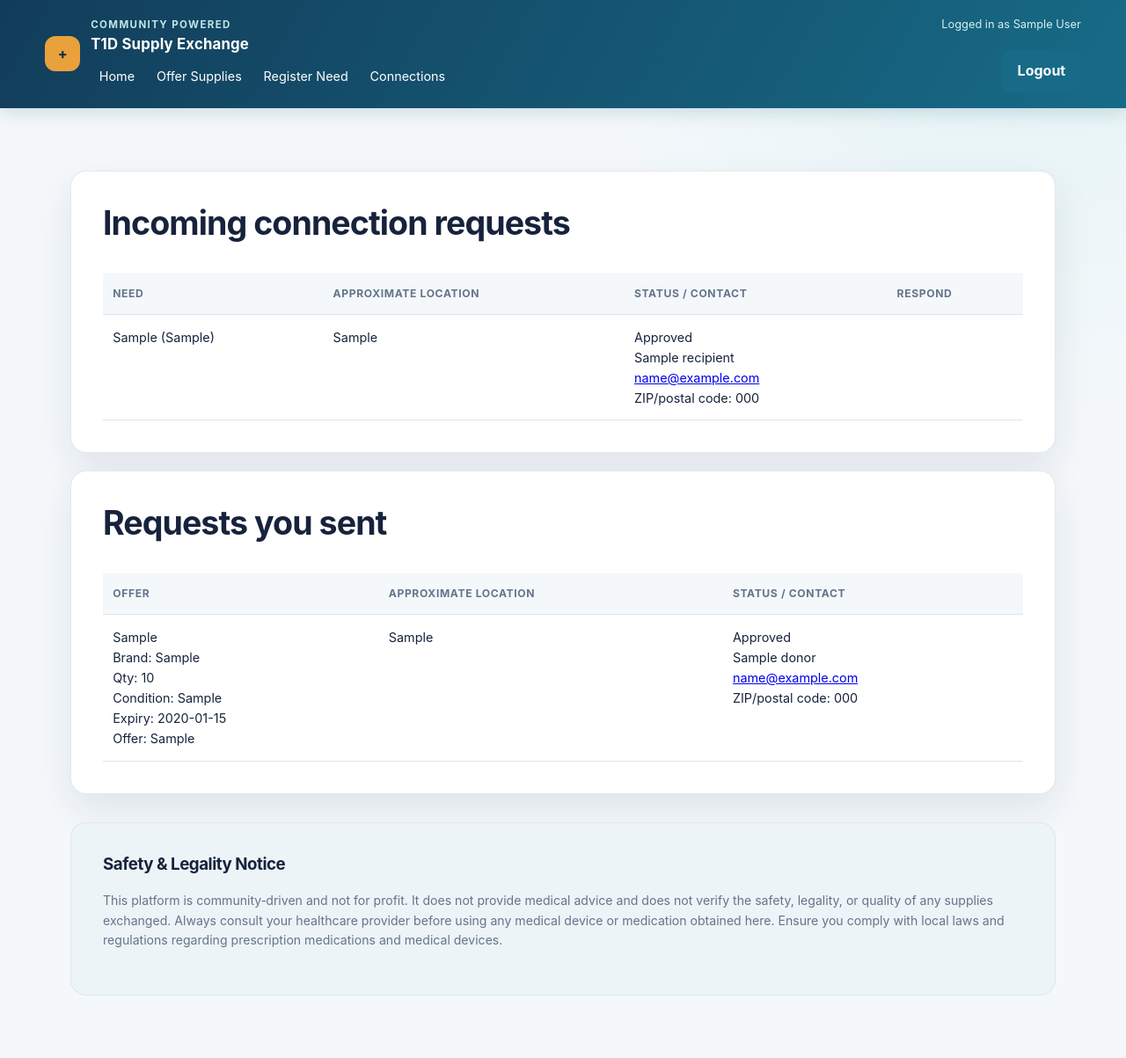
After one commit to ArcadisDollSri/t1d_supplies_exchange, a Flask app: page /connections in a window 1280 px wide. The commit adds this page. Shown: the whole page at 88% size. Run offline with Flask 3, Linux system fonts and the light colour scheme; the visitor is signed in with stand-in values (Sample User, id 1); tables that the repository leaves empty hold one stand-in row (values such as "Sample post"); some libraries are stand-ins or nearby versions.

Commit message:
Add private supply connection workflow
Co-authored-by: Copilot App <223556219+Copilot@users.noreply.github.com>

```diff
--- a/app.py
+++ b/app.py
@@ -1,18 +1,22 @@
-import math
 import os
 from flask import Flask, render_template, request, redirect, url_for, session, flash
 from flask_wtf.csrf import CSRFProtect
 from sqlalchemy import (
+    CheckConstraint,
     Column,
-    Float,
+    DateTime,
     ForeignKey,
     Integer,
     MetaData,
     String,
     Table,
+    UniqueConstraint,
+    case,
     create_engine,
+    func,
     insert,
     select,
+    update,
 )
 from sqlalchemy.exc import IntegrityError
 from werkzeug.security import generate_password_hash, check_password_hash
@@ -63,8 +67,6 @@ donors = Table(
     Column("email", String, nullable=False),
     Column("city", String),
     Column("zip_code", String),
-    Column("latitude", Float),
-    Column("longitude", Float),
     Column("supply_type", String, nullable=False, index=True),
     Column("brand", String),
     Column("quantity", Integer),
@@ -83,11 +85,24 @@ recipients = Table(
     Column("email", String, nullable=False),
     Column("city", String),
     Column("zip_code", String),
-    Column("latitude", Float),
-    Column("longitude", Float),
     Column("supply_type", String, nullable=False),
     Column("urgency", String),
     Column("notes", String),
+)
+
+connection_requests = Table(
+    "connection_requests",
+    metadata,
+    Column("id", Integer, primary_key=True),
+    Column("donor_id", Integer, ForeignKey("donors.id"), nullable=False),
+    Column("recipient_id", Integer, ForeignKey("recipients.id"), nullable=False),
+    Column("status", String, nullable=False),
+    Column("created_at", DateTime(timezone=True), server_default=func.now(), nullable=False),
+    CheckConstraint(
+        "status IN ('pending', 'approved', 'declined')",
+        name="connection_requests_status_check",
+    ),
+    UniqueConstraint("donor_id", "recipient_id", name="connection_requests_pair_unique"),
 )
 
 
@@ -187,10 +202,9 @@ def donor():
     if request.method == "POST":
         name = request.form.get("name")
         email = request.form.get("email")
-        city = request.form.get("city")
+        city = request.form.get("city", "").strip() or None
         zip_code = request.form.get("zip_code")
-        latitude = request.form.get("latitude")
-        longitude = request.form.get("longitude")
+        zip_code = zip_code.strip() if zip_code else None
         supply_type = request.form.get("supply_type")
         brand = request.form.get("brand")
         quantity = int(request.form.get("quantity") or 0)
@@ -199,8 +213,9 @@ def donor():
         offer_type = request.form.get("offer_type")
         notes = request.form.get("notes")
 
-        latitude = float(latitude) if latitude else None
-        longitude = float(longitude) if longitude else None
+        if not city and not zip_code:
+            flash("Enter a city or area, or a ZIP/postal code.", "error")
+            return redirect(url_for("donor"))
 
         with engine.begin() as conn:
             conn.execute(
@@ -210,8 +225,6 @@ def donor():
                     email=email,
                     city=city,
                     zip_code=zip_code,
-                    latitude=latitude,
-                    longitude=longitude,
                     supply_type=supply_type,
                     brand=brand,
                     quantity=quantity,
@@ -238,104 +251,323 @@ def recipient():
     if request.method == "POST":
         name = request.form.get("name")
         email = request.form.get("email")
-        city = request.form.get("city")
+        city = request.form.get("city", "").strip() or None
         zip_code = request.form.get("zip_code")
-        latitude = request.form.get("latitude")
-        longitude = request.form.get("longitude")
+        zip_code = zip_code.strip() if zip_code else None
         supply_type = request.form.get("supply_type")
         urgency = request.form.get("urgency")
         notes = request.form.get("notes")
 
-        latitude = float(latitude) if latitude else None
-        longitude = float(longitude) if longitude else None
+        if not city and not zip_code:
+            flash("Enter a city or area, or a ZIP/postal code.", "error")
+            return redirect(url_for("recipient"))
 
         with engine.begin() as conn:
-            conn.execute(
+            result = conn.execute(
                 insert(recipients).values(
                     user_id=user["id"],
                     name=name,
                     email=email,
                     city=city,
                     zip_code=zip_code,
-                    latitude=latitude,
-                    longitude=longitude,
                     supply_type=supply_type,
                     urgency=urgency,
                     notes=notes,
                 )
             )
+            recipient_id = result.inserted_primary_key[0]
 
-        return redirect(url_for("matches",
-                                supply_type=supply_type,
-                                city=city,
-                                zip_code=zip_code,
-                                latitude=latitude,
-                                longitude=longitude))
+        return redirect(url_for("matches", recipient_id=recipient_id))
 
     return render_template("recipient_form.html", user=user)
 
 
 # ---------- Matching logic ----------
 
-def haversine(lat1, lon1, lat2, lon2):
-    # Returns distance in kilometers
-    R = 6371.0
-    phi1 = math.radians(lat1)
-    phi2 = math.radians(lat2)
-    dphi = math.radians(lat2 - lat1)
-    dlambda = math.radians(lon2 - lon1)
-
-    a = math.sin(dphi / 2) ** 2 + math.cos(phi1) * math.cos(phi2) * math.sin(dlambda / 2) ** 2
-    c = 2 * math.atan2(math.sqrt(a), math.sqrt(1 - a))
-    return R * c
-
-
-def find_matches(supply_type, city, zip_code, latitude, longitude):
+def find_matches(supply_type, city, zip_code, user_id):
     with engine.connect() as conn:
         matching_donors = conn.execute(
-            select(donors).where(donors.c.supply_type == supply_type)
+            select(
+                donors.c.id,
+                donors.c.city,
+                donors.c.zip_code,
+                donors.c.supply_type,
+                donors.c.brand,
+                donors.c.quantity,
+                donors.c.condition,
+                donors.c.expiry_date,
+                donors.c.offer_type,
+            ).where(
+                donors.c.supply_type == supply_type,
+                donors.c.user_id != user_id,
+            )
         ).mappings().all()
 
-    def score(d):
-        s = 0
-        # Text-based proximity
-        if zip_code and d["zip_code"] and zip_code.strip() == d["zip_code"].strip():
-            s += 2
-        if city and d["city"] and city.strip().lower() == d["city"].strip().lower():
-            s += 1
-        # Geo distance (if both sides have lat/long)
-        if latitude is not None and longitude is not None and d["latitude"] is not None and d["longitude"] is not None:
-            dist_km = haversine(latitude, longitude, d["latitude"], d["longitude"])
-            # Invert distance into score (closer = higher)
-            s += max(0, 10 - dist_km)  # simple heuristic: within ~10km gets positive boost
-        return s
+    def location_rank(donor):
+        same_city = bool(city and donor["city"]) and (
+            city.strip().casefold() == donor["city"].strip().casefold()
+        )
+        same_zip = bool(zip_code and donor["zip_code"]) and (
+            "".join(ch for ch in zip_code.upper() if ch.isalnum())
+            == "".join(ch for ch in donor["zip_code"].upper() if ch.isalnum())
+        ) and (not city or not donor["city"] or same_city)
+        return (same_zip, same_city)
 
-    donors_sorted = sorted(matching_donors, key=score, reverse=True)
-    return donors_sorted
+    sorted_donors = sorted(matching_donors, key=location_rank, reverse=True)
+    return [
+        {
+            "id": donor["id"],
+            "city": donor["city"],
+            "supply_type": donor["supply_type"],
+            "brand": donor["brand"],
+            "quantity": donor["quantity"],
+            "condition": donor["condition"],
+            "expiry_date": donor["expiry_date"],
+            "offer_type": donor["offer_type"],
+            "same_zip": location_rank(donor)[0],
+            "same_city": location_rank(donor)[1],
+        }
+        for donor in sorted_donors
+    ]
 
 
 @app.route("/matches")
 def matches():
-    supply_type = request.args.get("supply_type")
-    city = request.args.get("city")
-    zip_code = request.args.get("zip_code")
-    latitude = request.args.get("latitude")
-    longitude = request.args.get("longitude")
+    user = current_user()
+    if not user:
+        flash("Please log in to view matches.", "error")
+        return redirect(url_for("login"))
 
-    latitude = float(latitude) if latitude not in (None, "", "None") else None
-    longitude = float(longitude) if longitude not in (None, "", "None") else None
+    recipient_id = request.args.get("recipient_id", type=int)
+    with engine.connect() as conn:
+        need = conn.execute(
+            select(recipients).where(
+                recipients.c.id == recipient_id,
+                recipients.c.user_id == user["id"],
+            )
+        ).mappings().first()
 
-    donors = find_matches(supply_type, city, zip_code, latitude, longitude)
+    if not need:
+        flash("Register a need before viewing matches.", "error")
+        return redirect(url_for("recipient"))
+
+    matching_donors = find_matches(
+        need["supply_type"], need["city"], need["zip_code"], user["id"]
+    )
+    with engine.connect() as conn:
+        request_rows = conn.execute(
+            select(connection_requests.c.donor_id, connection_requests.c.status).where(
+                connection_requests.c.recipient_id == need["id"]
+            )
+        ).all()
+        approved_contacts = conn.execute(
+            select(
+                connection_requests.c.donor_id,
+                donors.c.name,
+                donors.c.email,
+                donors.c.city,
+                donors.c.zip_code,
+            )
+            .join(donors, donors.c.id == connection_requests.c.donor_id)
+            .where(
+                connection_requests.c.recipient_id == need["id"],
+                connection_requests.c.status == "approved",
+            )
+        ).mappings().all()
+
+    request_statuses = {row.donor_id: row.status for row in request_rows}
+    donor_contacts = {row["donor_id"]: row for row in approved_contacts}
     return render_template(
         "matches.html",
-        user=current_user(),
-        donors=donors,
-        supply_type=supply_type,
-        city=city,
-        zip_code=zip_code,
-        latitude=latitude,
-        longitude=longitude
+        user=user,
+        donors=matching_donors,
+        need=need,
+        request_statuses=request_statuses,
+        donor_contacts=donor_contacts,
     )
+
+
+@app.route("/connections", methods=["GET"])
+def connections():
+    user = current_user()
+    if not user:
+        flash("Please log in to view connection requests.", "error")
+        return redirect(url_for("login"))
+
+    with engine.connect() as conn:
+        received = conn.execute(
+            select(
+                connection_requests.c.id.label("request_id"),
+                connection_requests.c.status,
+                connection_requests.c.created_at,
+                case(
+                    (connection_requests.c.status == "approved", recipients.c.name)
+                ).label("recipient_name"),
+                case(
+                    (connection_requests.c.status == "approved", recipients.c.email)
+                ).label("recipient_email"),
+                recipients.c.city.label("recipient_city"),
+                case(
+                    (connection_requests.c.status == "approved", recipients.c.zip_code)
+                ).label("recipient_zip"),
+                recipients.c.supply_type,
+                recipients.c.urgency,
+            )
+            .join(recipients, recipients.c.id == connection_requests.c.recipient_id)
+            .join(donors, donors.c.id == connection_requests.c.donor_id)
+            .where(donors.c.user_id == user["id"])
+            .order_by(connection_requests.c.created_at.desc())
+        ).mappings().all()
+        sent = conn.execute(
+            select(
+                connection_requests.c.id.label("request_id"),
+                connection_requests.c.status,
+                connection_requests.c.created_at,
+                donors.c.id.label("donor_id"),
+                case(
+                    (connection_requests.c.status == "approved", donors.c.name)
+                ).label("donor_name"),
+                case(
+                    (connection_requests.c.status == "approved", donors.c.email)
+                ).label("donor_email"),
+                donors.c.city.label("donor_city"),
+                case(
+                    (connection_requests.c.status == "approved", donors.c.zip_code)
+                ).label("donor_zip"),
+                donors.c.supply_type,
+                donors.c.brand,
+                donors.c.quantity,
+                donors.c.condition,
+                donors.c.expiry_date,
+                donors.c.offer_type,
+            )
+            .join(donors, donors.c.id == connection_requests.c.donor_id)
+            .join(recipients, recipients.c.id == connection_requests.c.recipient_id)
+            .where(recipients.c.user_id == user["id"])
+            .order_by(connection_requests.c.created_at.desc())
+        ).mappings().all()
+
+    return render_template(
+        "connections.html",
+        user=user,
+        received=received,
+        sent=sent,
+    )
+
+
+@app.route("/connections/request/<int:recipient_id>/<int:donor_id>", methods=["POST"])
+def request_connection(recipient_id, donor_id):
+    user = current_user()
+    if not user:
+        flash("Please log in to request a connection.", "error")
+        return redirect(url_for("login"))
+
+    try:
+        with engine.begin() as conn:
+            need = conn.execute(
+                select(recipients).where(
+                    recipients.c.id == recipient_id,
+                    recipients.c.user_id == user["id"],
+                )
+            ).mappings().first()
+            if not need:
+                flash("That need was not found.", "error")
+                return redirect(url_for("recipient"))
+
+            donor_offer = conn.execute(
+                select(donors.c.id).where(
+                    donors.c.id == donor_id,
+                    donors.c.user_id != user["id"],
+                    donors.c.supply_type == need["supply_type"],
+                )
+            ).first()
+            if not donor_offer:
+                flash("That offer is not available for this need.", "error")
+                return redirect(url_for("recipient"))
+
+            existing = conn.execute(
+                select(connection_requests).where(
+                    connection_requests.c.donor_id == donor_id,
+                    connection_requests.c.recipient_id == recipient_id,
+                )
+            ).mappings().first()
+            if existing:
+                if existing["status"] == "declined":
+                    conn.execute(
+                        update(connection_requests)
+                        .where(connection_requests.c.id == existing["id"])
+                        .values(status="pending", created_at=func.now())
+                    )
+                    flash("Request sent again. Your contact details stay private until the donor approves.", "success")
+                else:
+                    flash("A connection request already exists for this offer and need.", "error")
+            else:
+                conn.execute(
+                    insert(connection_requests).values(
+                        donor_id=donor_id,
+                        recipient_id=recipient_id,
+                        status="pending",
+                    )
+                )
+                flash("Request sent. Your contact details stay private until the donor approves.", "success")
+    except IntegrityError:
+        with engine.connect() as conn:
+            existing = conn.execute(
+                select(connection_requests.c.id).where(
+                    connection_requests.c.donor_id == donor_id,
+                    connection_requests.c.recipient_id == recipient_id,
+                )
+            ).first()
+        if not existing:
+            raise
+        flash("A connection request already exists for this offer and need.", "error")
+
+    return redirect(url_for("matches", recipient_id=recipient_id))
+
+
+@app.route("/connections/<int:request_id>/<action>", methods=["POST"])
+def update_connection_request(request_id, action):
+    user = current_user()
+    if not user:
+        flash("Please log in to respond to connection requests.", "error")
+        return redirect(url_for("login"))
+    if action not in {"approve", "decline"}:
+        flash("Invalid request action.", "error")
+        return redirect(url_for("connections"))
+
+    new_status = "approved" if action == "approve" else "declined"
+    with engine.begin() as conn:
+        owned_request = conn.execute(
+            select(connection_requests.c.id)
+            .join(donors, donors.c.id == connection_requests.c.donor_id)
+            .where(
+                connection_requests.c.id == request_id,
+                connection_requests.c.status == "pending",
+                donors.c.user_id == user["id"],
+            )
+        ).first()
+        if not owned_request:
+            flash("That pending request was not found.", "error")
+            return redirect(url_for("connections"))
+        result = conn.execute(
+            update(connection_requests)
+            .where(
+                connection_requests.c.id == request_id,
+                connection_requests.c.status == "pending",
+            )
+            .values(status=new_status)
+        )
+        if result.rowcount != 1:
+            flash("That pending request was already handled.", "error")
+            return redirect(url_for("connections"))
+
+    flash(
+        "Connection approved; both parties can now see each other's contact details."
+        if new_status == "approved"
+        else "Connection request declined.",
+        "success",
+    )
+    return redirect(url_for("connections"))
 
 
 if __name__ == "__main__":
--- a/templates/base.html
+++ b/templates/base.html
@@ -91,6 +91,9 @@
             <a href="{{ url_for('index') }}">Home</a>
             <a href="{{ url_for('donor') }}">Offer Supplies</a>
             <a href="{{ url_for('recipient') }}">Register Need</a>
+            {% if user %}
+                <a href="{{ url_for('connections') }}">Connections</a>
+            {% endif %}
         </div>
         </div>
     </div>
--- /dev/null
+++ b/templates/connections.html
@@ -0,0 +1,97 @@
+{% extends "base.html" %}
+{% block content %}
+<div class="card">
+    <h2>Incoming connection requests</h2>
+    {% if received %}
+        <div class="table-wrap">
+        <table>
+            <thead>
+            <tr>
+                <th>Need</th>
+                <th>Approximate location</th>
+                <th>Status / contact</th>
+                <th>Respond</th>
+            </tr>
+            </thead>
+            <tbody>
+            {% for item in received %}
+                <tr>
+                    <td>{{ item["supply_type"] }} ({{ item["urgency"] or 'unspecified urgency' }})</td>
+                    <td>{{ item["recipient_city"] or 'Area not provided' }}</td>
+                    <td>
+                        {{ item["status"]|capitalize }}
+                        {% if item["status"] == 'approved' %}
+                            <br>{{ item["recipient_name"] }}
+                            <br><a href="mailto:{{ item['recipient_email'] }}">{{ item["recipient_email"] }}</a>
+                            <br>ZIP/postal code: {{ item["recipient_zip"] or 'not provided' }}
+                        {% elif item["status"] == 'pending' %}
+                            <br>ZIP and contact details stay hidden until you approve.
+                            <br>{{ item["recipient_city"] or 'Area not provided' }}
+                        {% endif %}
+                    </td>
+                    <td>
+                        {% if item["status"] == 'pending' %}
+                            <form method="post" action="{{ url_for('update_connection_request', request_id=item['request_id'], action='approve') }}">
+                                <input type="hidden" name="csrf_token" value="{{ csrf_token() }}">
+                                <button type="submit">Approve and share contacts</button>
+                            </form>
+                            <form method="post" action="{{ url_for('update_connection_request', request_id=item['request_id'], action='decline') }}">
+                                <input type="hidden" name="csrf_token" value="{{ csrf_token() }}">
+                                <button class="secondary" type="submit">Decline</button>
+                            </form>
+                        {% endif %}
+                    </td>
+                </tr>
+            {% endfor %}
+            </tbody>
+        </table>
+        </div>
+    {% else %}
+        <p>No incoming requests.</p>
+    {% endif %}
+</div>
+
+<div class="card">
+    <h2>Requests you sent</h2>
+    {% if sent %}
+        <div class="table-wrap">
+        <table>
+            <thead>
+            <tr>
+                <th>Offer</th>
+                <th>Approximate location</th>
+                <th>Status / contact</th>
+            </tr>
+            </thead>
+            <tbody>
+            {% for item in sent %}
+                <tr>
+                    <td>
+                        {{ item["supply_type"] }}<br>
+                        Brand: {{ item["brand"] or 'N/A' }}<br>
+                        Qty: {{ item["quantity"] }}<br>
+                        Condition: {{ item["condition"] or 'N/A' }}<br>
+                        Expiry: {{ item["expiry_date"] or 'N/A' }}<br>
+                        Offer: {{ item["offer_type"] }}
+                    </td>
+                    <td>{{ item["donor_city"] or 'Area not provided' }}</td>
+                    <td>
+                        {{ item["status"]|capitalize }}
+                        {% if item["status"] == 'approved' %}
+                            <br>{{ item["donor_name"] }}
+                            <br><a href="mailto:{{ item['donor_email'] }}">{{ item["donor_email"] }}</a>
+                            <br>ZIP/postal code: {{ item["donor_zip"] or 'not provided' }}
+                        {% elif item["status"] == 'pending' %}
+                            <br>ZIP and donor contact details stay hidden until approval.
+                        {% endif %}
+                    </td>
+                </tr>
+            {% endfor %}
+            </tbody>
+        </table>
+        </div>
+    {% else %}
+        <p>You haven't requested a connection yet.</p>
+    {% endif %}
+</div>
+{% endblock %}
--- a/templates/index.html
+++ b/templates/index.html
@@ -15,8 +15,8 @@
         running low on supplies, or have items nearing expiration that others can still use.
     </p>
     <p>
-        For better matching, users can optionally provide latitude/longitude (e.g., from a map app)
-        so the system can sort offers by physical distance.
+        Find nearby offers with a city/area or ZIP code—no coordinates or street address needed.
+        Matches are approximate. Contact details are shared only after the supply owner approves a connection request.
     </p>
     <div class="actions">
         <a class="button" href="{{ url_for('recipient') }}">Find supplies</a>
```
Also changed, not shown: templates/donor_form.html (+4 -9 lines), templates/matches.html (+34 -12 lines), templates/recipient_form.html (+4 -9 lines), README.md.
